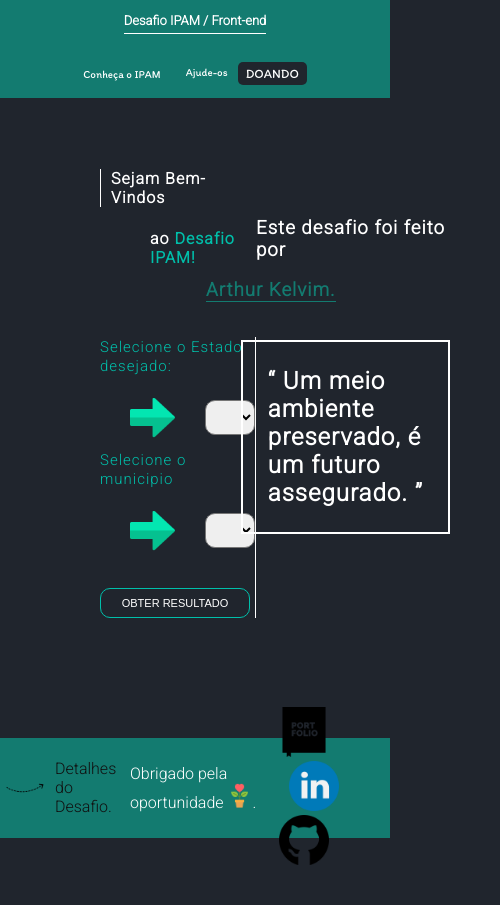
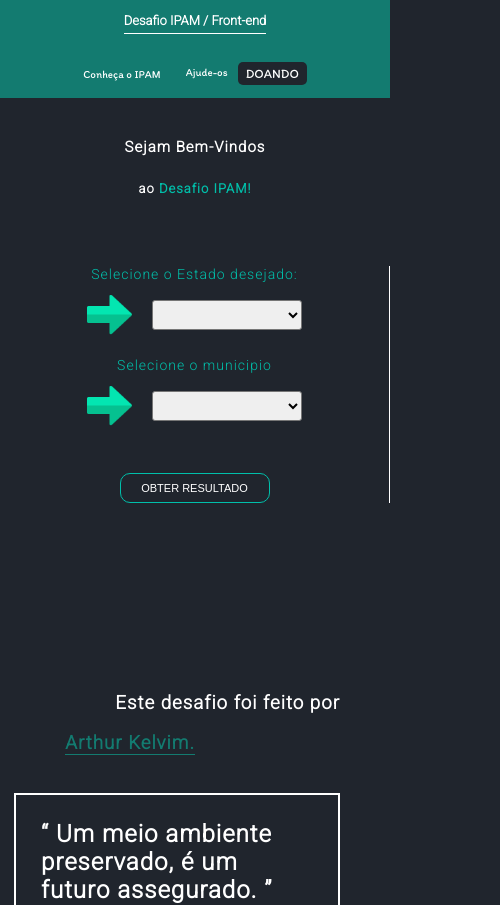
Before and after one commit to artkelv/desafio-ipam, a React (Create React App) app: page / in a window 390 px wide. Shown: the top 905 px of the page, 500 px wide, since content can reach past the window. Before the commit the page ends 869 px from the top, so only its background shows below. Built offline with nearby package versions, Linux system fonts and the light colour scheme; a web font is replaced by a local one.

Commit message:
style: media queries do comp formIpam

```diff
--- a/src/App.js
+++ b/src/App.js
@@ -4,17 +4,17 @@ import { FormIpam } from './components/formIpam/FormIpam';
 import Header from './components/header/Header';
 import MyInfo from './components/myInfo/MyInfo';
 import ShowData from './components/showData/ShowData';
-import { TestStyle } from "./styles/globalStyle";
+import { BoxMain } from "./styles/globalStyle";
 
 function App() {
   return (
     <div className="App">
       <Header />
-      <TestStyle>
+      <BoxMain>
         <FormIpam />
         <MyInfo />
         {/* <ShowData/> */}
-      </TestStyle>
+      </BoxMain>
       <Footer />
     </div>
   );
--- a/src/components/formIpam/FormIpam.jsx
+++ b/src/components/formIpam/FormIpam.jsx
@@ -1,5 +1,5 @@
 import flecha from "../../assets/flecha.png";
-import { MainContent, WelcomeSection, Title, Indication, SubTitle, FormIbge, BoxSelect, TitleSelect, ContentSelect, SelectData, BtnSubmit } from "./style";
+import { MainContent, WelcomeSection, Title, Indication, SubTitle, FormIbge, BoxSelect, TitleSelect, ContentSelect, SelectData, BoxBtnSubtmit, BtnSubmit } from "./style";
 
 export function FormIpam(){
     return(
@@ -29,7 +29,9 @@ export function FormIpam(){
                         </SelectData>
                     </ContentSelect>
                 </BoxSelect>
-                <BtnSubmit type="submit">Obter resultado</BtnSubmit>
+                <BoxBtnSubtmit>
+                    <BtnSubmit type="submit">Obter resultado</BtnSubmit>
+                </BoxBtnSubtmit>
             </FormIbge>
         </MainContent>
     )
--- a/src/components/formIpam/style.js
+++ b/src/components/formIpam/style.js
@@ -3,15 +3,28 @@ import styled from "styled-components";
 export const MainContent = styled.main`
     width: 40vw;
     padding: 50px 0 50px 100px;
+    @media screen and (min-width: 320px) and (max-width: 480px){
+        width: 100%;
+        padding: 0;
+    }
 `
 export const WelcomeSection = styled.section`
+    @media screen and (min-width: 320px) and (max-width: 480px){
 
+    }
 `
 export const Title = styled.h4`
     color: #fff;
     letter-spacing: 1px;
     border-left: 1px solid #fff;
     padding-left: 10px;
+    @media screen and (min-width: 320px) and (max-width: 480px){
+        text-align: center;
+        border-left: none;
+        margin: 40px 0 25px;
+        font-size: 15px;
+        padding-left: 0;
+    }
 `
 export const Indication = styled.span`
     color: #fff;
@@ -21,6 +34,11 @@ export const SubTitle = styled.h4`
     color: #00BFAA;
     margin-left: 50px;
     letter-spacing: 1px;
+    @media screen and (min-width: 320px) and (max-width: 480px){
+        margin-left: 0;
+        text-align: center;
+        font-size: 13px;
+    }
 `
 export const FormIbge = styled.form`
     border-right: 1px solid #fff;
@@ -28,22 +46,45 @@ export const FormIbge = styled.form`
 `
 export const BoxSelect = styled.div`
     margin: 10px 0;
+    @media screen and (min-width: 320px) and (max-width: 480px){
+        display: flex;
+        flex-direction: column;
+        align-items: center;
+    }
 `
 export const TitleSelect = styled.label`
     color: #00BFAA;
     font-size: 15px;
     letter-spacing: 1px;
+    @media screen and (min-width: 320px) and (max-width: 480px){
+        font-size: 14px;
+    }
 `
 export const ContentSelect = styled.div`
     display: flex;
     align-items: center;
     margin: 20px 0 0 30px;
+    @media screen and (min-width: 320px) and (max-width: 480px){
+        margin: 10px 0;
+    }
 `
 export const SelectData = styled.select`
     width: 300px;
     margin-left: 30px;
     height: 35px;
     border-radius: 10px;
+    @media screen and (min-width: 320px) and (max-width: 480px){
+        width: 150px;
+        height: 30px;
+        border-radius: 3px;
+        margin-left: 20px;
+    }
+`
+export const BoxBtnSubtmit = styled.div`
+    @media screen and (min-width: 320px) and (max-width: 480px){
+        display: flex;
+        justify-content: center;
+    }
 `
 export const BtnSubmit = styled.button`
     border: 1px solid #00BFAA;
--- a/src/styles/globalStyle.js
+++ b/src/styles/globalStyle.js
@@ -12,6 +12,9 @@ export const GlobalStyle = createGlobalStyle`
     font-family: 'Roboto', sans-serif;
    }
 `;
-export const TestStyle = styled.div`
+export const BoxMain = styled.div`
    display: flex;
+   @media screen and (min-width: 320px) and (max-width: 480px){
+      flex-direction: column;
+   }
 `
```
